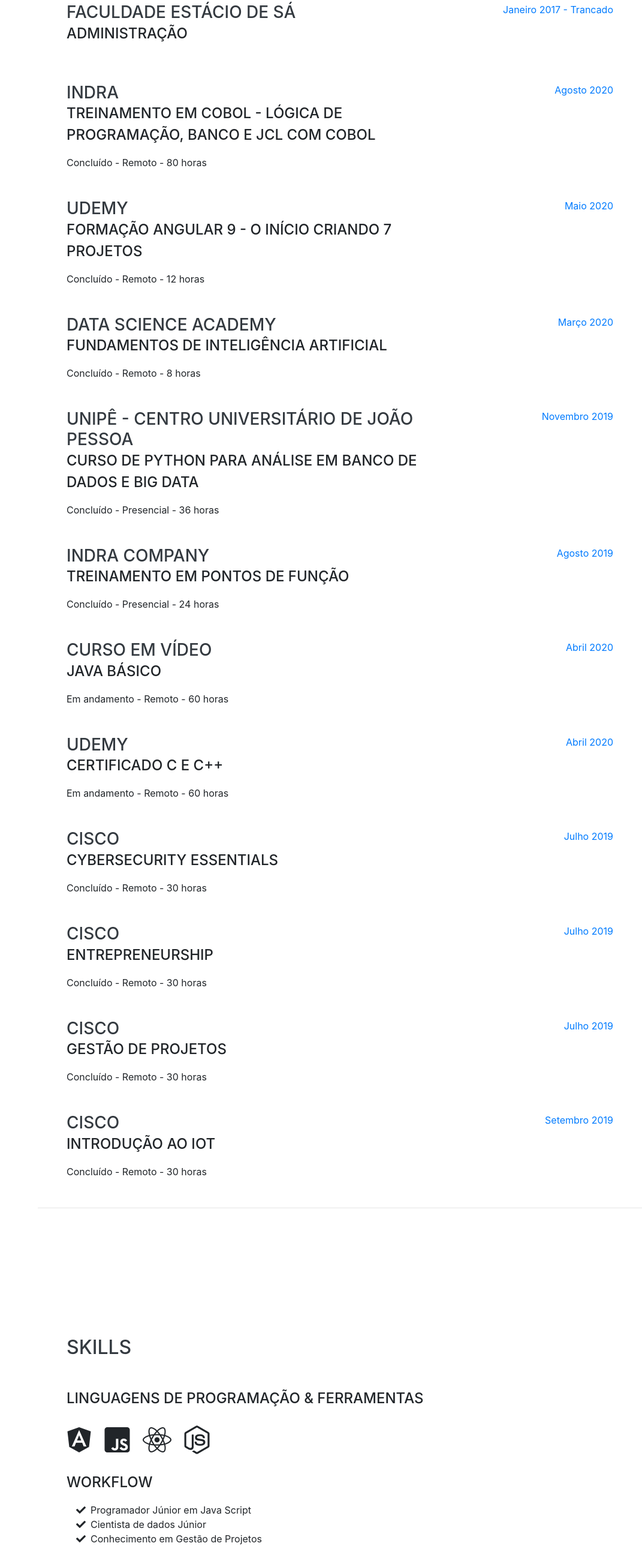
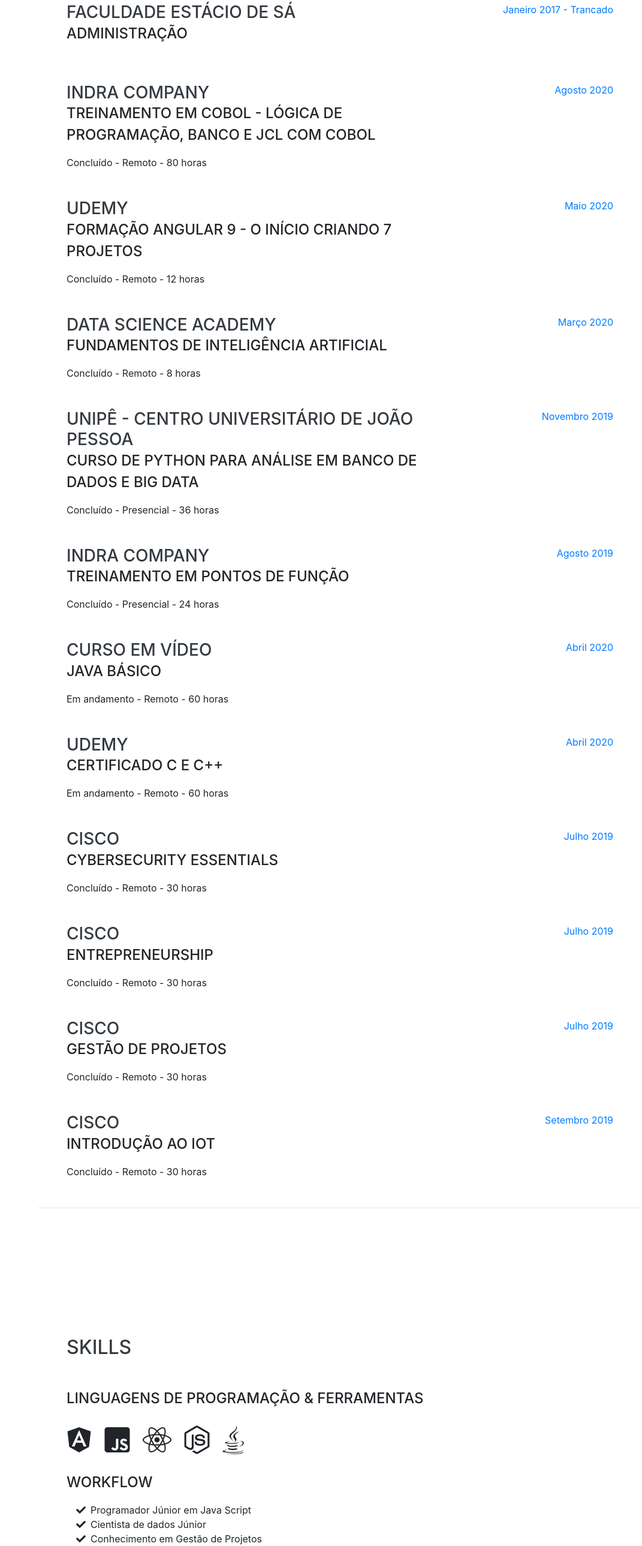
Before and after one commit to RodrigoMViana/rodrigomviana.github.io, a website with bundled scripts: page index.html in a window 1280 px wide. Shown: the part 1890-4467 px from the top of the page at 60% size, without its empty margins (209-1280 px from the left). Built offline with nearby package versions, Linux system fonts and the light colour scheme; a web font is replaced by a local one.

Commit message:
colocando imagem java

```diff
--- a/index.html
+++ b/index.html
@@ -149,7 +149,7 @@
 
         <div class="resume-item d-flex flex-column flex-md-row justify-content-between mb-5">
           <div class="resume-content">
-            <h3 class="mb-0">Indra</h3>
+            <h3 class="mb-0">Indra Company</h3>
             <div class="subheading mb-3">Treinamento em COBOL - Lógica de programação, banco e JCL com COBOL</div>
             <div>Concluído - Remoto - 80 horas</div>
 
@@ -302,6 +302,9 @@
           <li class="list-inline-item">
             <i class="fab fa-node-js"></i>
           </li>
+          <li class="list-inline-item">
+            <i class="fab fa-java"></i>
+          </li>
         </ul>
 
         <div class="subheading mb-3">Workflow</div>
```
